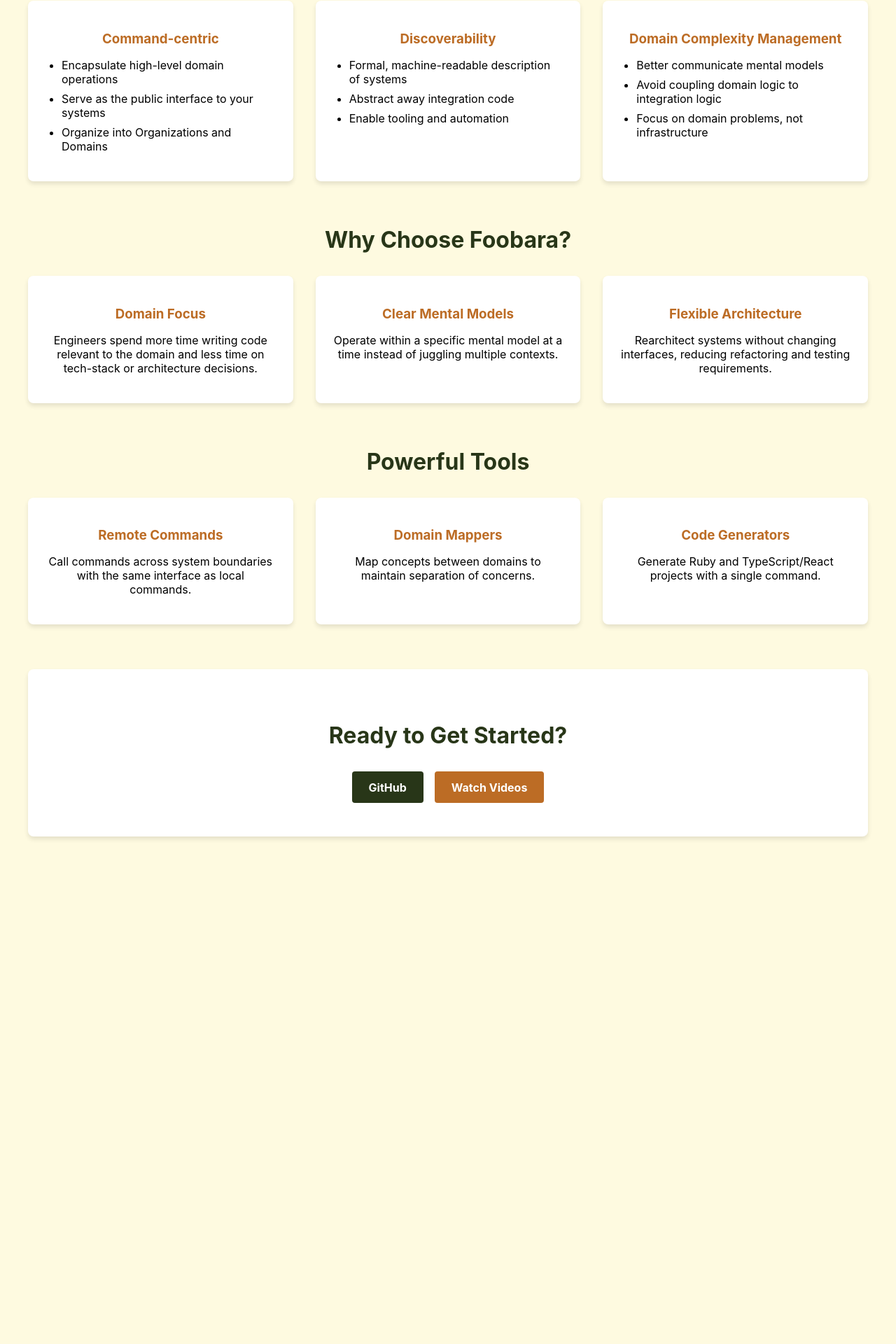
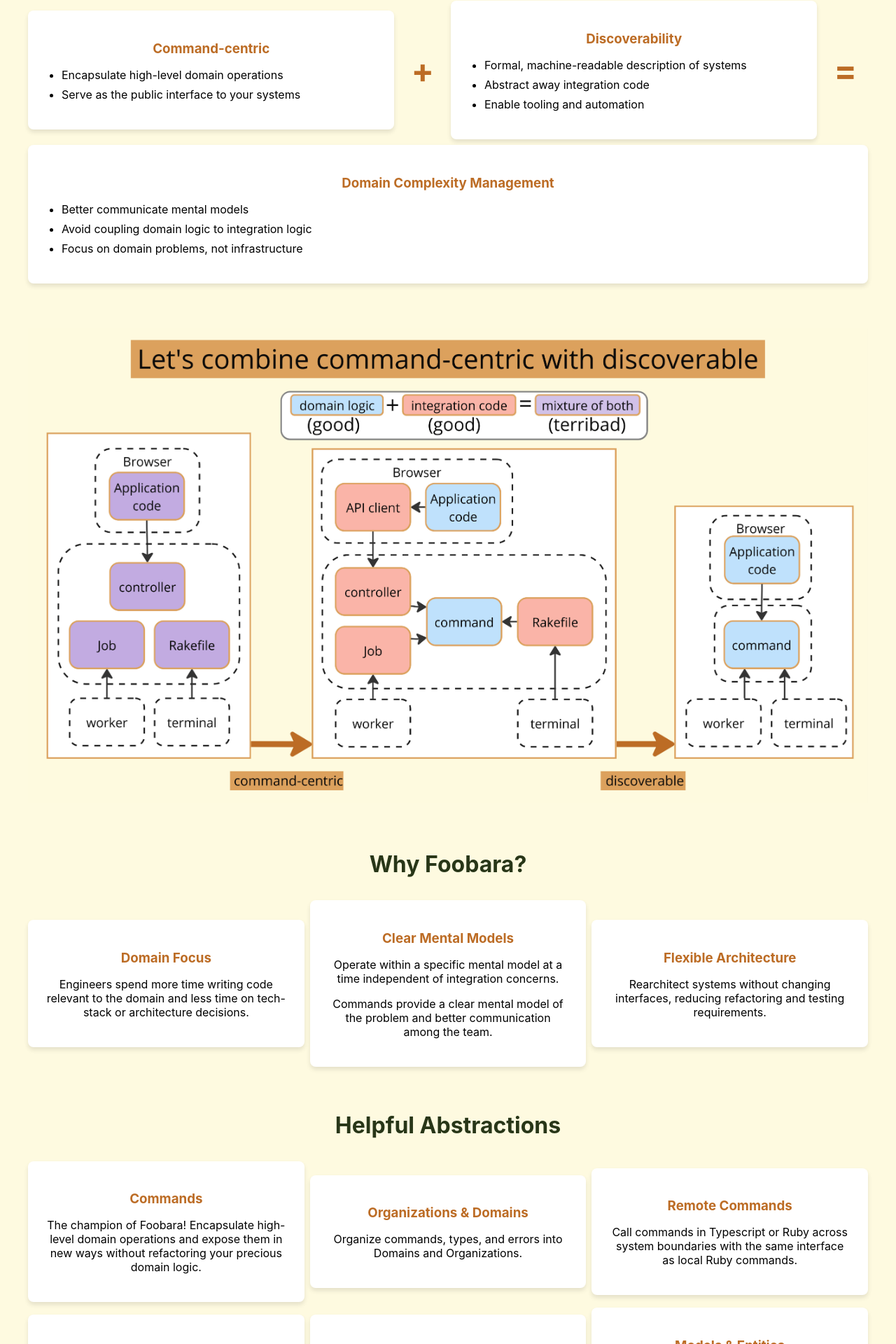
Before and after one commit to foobara/foobara-www, a React (Create React App) app: page / in a window 1280 px wide. Shown: the part 762-2682 px from the top of the page at 70% size. Before the commit the page ends 2053 px from the top, so only its background shows below. Built offline with nearby package versions, Linux system fonts and the light colour scheme; the HTML template or start-up script is replaced by a standard one.

Commit message:
Add more cards to Home and clean up some copy

```diff
--- a/src/Home.css
+++ b/src/Home.css
@@ -74,7 +74,8 @@
   display: flex;
   flex-wrap: wrap;
   justify-content: space-between;
-  gap: 2rem;
+  align-items: center;
+  gap: 0.5rem;
 }
 
 .feature, .benefit-item, .tool-item {
@@ -100,6 +101,16 @@
   margin-bottom: 0.5rem;
 }
 
+.operator {
+  display: flex;
+  justify-content: center;
+  align-items: center;
+  font-size: 3rem;
+  font-weight: bold;
+  color: var(--foob-brown-dark);
+  padding: 0 1rem;
+}
+
 .cta-section {
   text-align: center;
   padding: 3rem;
@@ -112,6 +123,27 @@
   display: flex;
   justify-content: center;
   gap: 1rem;
+}
+
+.diagram-section {
+  text-align: center;
+  margin: 4rem 0;
+}
+
+.diagram-container {
+  max-width: 100%;
+  margin: 0 auto;
+}
+
+.diagram-image {
+  max-width: 100%;
+  height: auto;
+}
+
+.diagram-caption {
+  font-style: italic;
+  margin-top: 1rem;
+  color: var(--foob-brown-dark);
 }
 
 @media (max-width: 768px) {
@@ -141,4 +173,9 @@
     max-width: 300px;
     margin-bottom: 1rem;
   }
+
+  .operator {
+    margin: 1rem 0;
+    font-size: 2.5rem;
+  }
 }
--- a/src/Home.tsx
+++ b/src/Home.tsx
@@ -13,7 +13,7 @@
           <p className="hero-description">
             Foobara helps you encapsulate high-level domain operations in commands and automatically
             expose machine-readable formal metadata about those commands so that integration code
-            can be decoupled and abstracted away.  Write your domain logic once and automatically use it
+            can be decoupled and abstracted away. Write your domain logic once and automatically use it
             via CLI, HTTP, MCP, in AI agents, in async job queues... whatever integration you can think of!
           </p>
           <div className="hero-cta">
@@ -40,9 +40,10 @@
             <ul>
               <li>Encapsulate high-level domain operations</li>
               <li>Serve as the public interface to your systems</li>
-              <li>Organize into Organizations and Domains</li>
             </ul>
           </div>
+
+          <div className="operator">+</div>
 
           <div className="feature">
             <h3>Discoverability</h3>
@@ -52,6 +53,8 @@
               <li>Enable tooling and automation</li>
             </ul>
           </div>
+
+          <div className="operator">=</div>
 
           <div className="feature">
             <h3>Domain Complexity Management</h3>
@@ -64,8 +67,18 @@
         </div>
       </section>
 
+      <section className="diagram-section">
+        <div className="diagram-container">
+          <img
+            src="/cc_plus_discoverable.jpg"
+            alt="Diagram showing how Foobara combines command-centric approach with discoverability"
+            className="diagram-image"
+          />
+        </div>
+      </section>
+
       <section className="benefits-section">
-        <h2>Why Choose Foobara?</h2>
+        <h2>Why Foobara?</h2>
         <div className="benefits-list">
           <div className="benefit-item">
             <h3>Domain Focus</h3>
@@ -74,7 +87,8 @@
 
           <div className="benefit-item">
             <h3>Clear Mental Models</h3>
-            <p>Operate within a specific mental model at a time instead of juggling multiple contexts.</p>
+            <p>Operate within a specific mental model at a time independent of integration concerns.</p>
+            <p>Commands provide a clear mental model of the problem and better communication among the team.</p>
           </div>
 
           <div className="benefit-item">
@@ -85,21 +99,52 @@
       </section>
 
       <section className="tools-section">
-        <h2>Powerful Tools</h2>
+        <h2>Helpful Abstractions</h2>
         <div className="tools-list">
           <div className="tool-item">
+            <h3>Commands</h3>
+            <p>The champion of Foobara! Encapsulate high-level domain operations and expose them in new ways
+              without refactoring your precious domain logic.</p>
+          </div>
+
+          <div className="tool-item">
+            <h3>Organizations & Domains</h3>
+            <p>Organize commands, types, and errors into Domains and Organizations.</p>
+          </div>
+
+          <div className="tool-item">
             <h3>Remote Commands</h3>
-            <p>Call commands across system boundaries with the same interface as local commands.</p>
+            <p>Call commands in Typescript or Ruby across system boundaries with the same interface as local Ruby commands.</p>
           </div>
 
           <div className="tool-item">
             <h3>Domain Mappers</h3>
-            <p>Map concepts between domains to maintain separation of concerns.</p>
+            <p>Map concepts between domains to allow commands to focus on one domain.</p>
+          </div>
+
+          <div className="tool-item">
+            <h3>Custom Types</h3>
+            <p>Create custom data types that other tools and systems can discover.</p>
+          </div>
+
+          <div className="tool-item">
+            <h3>Models & Entities</h3>
+            <p>Define discoverable domain models and entities with persistence and transaction support.</p>
+          </div>
+
+          <div className="tool-item">
+            <h3>Command Connectors</h3>
+            <p>Integrate commands via CLI, HTTP, MCP, async job queues, and whatever else pops up without changing your domain logic or refactoring your code.</p>
+          </div>
+
+          <div className="tool-item">
+            <h3>CRUD Drivers</h3>
+            <p>Store entity records with a consistent interface across multiple data stores.</p>
           </div>
 
           <div className="tool-item">
             <h3>Code Generators</h3>
-            <p>Generate Ruby and TypeScript/React projects with a single command.</p>
+            <p>Generate various Foobara components, and even Ruby and Typescript/React projects from foobara manifest metadata</p>
           </div>
         </div>
       </section>
```
Also changed, not shown: public/cc_plus_discoverable.jpg (added).
